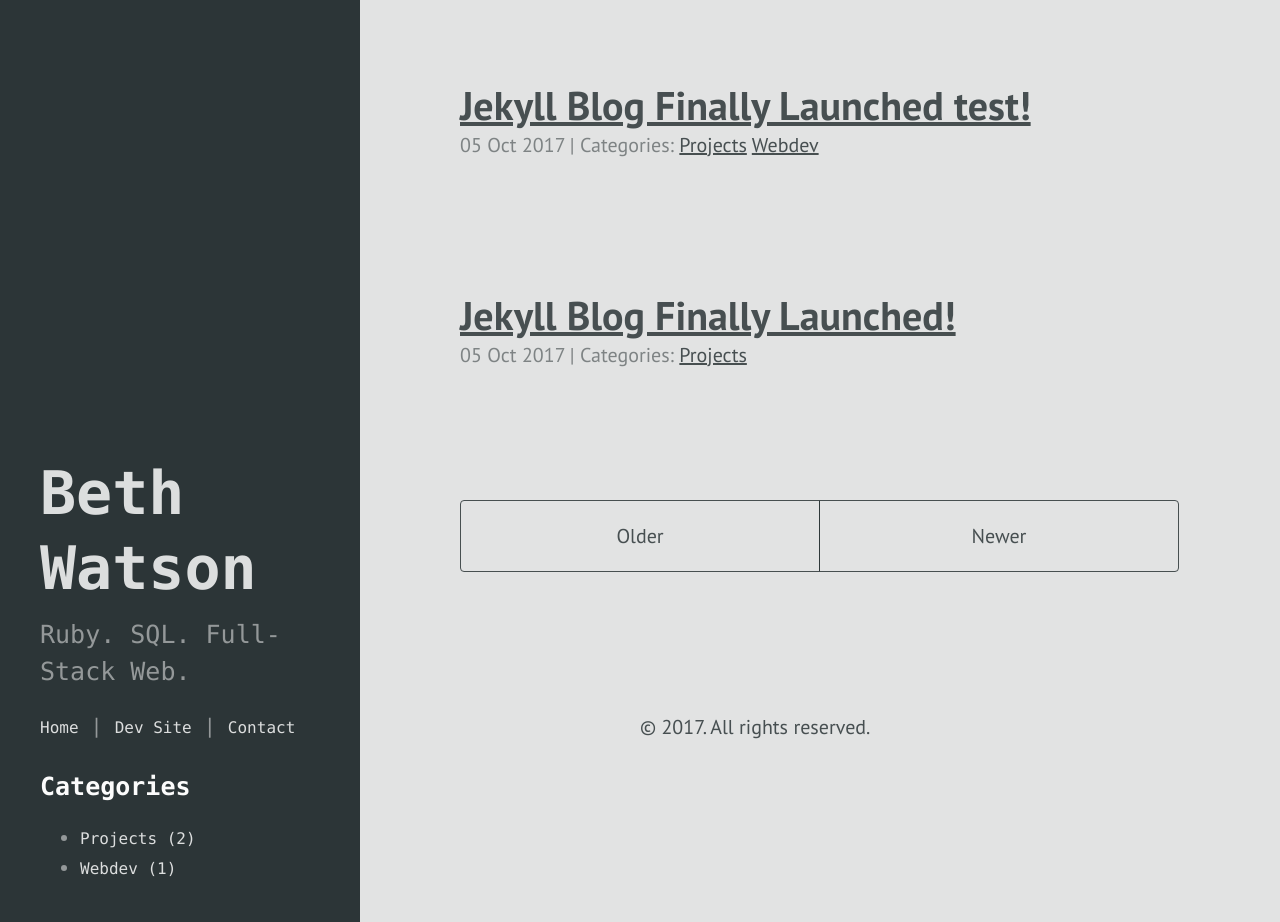
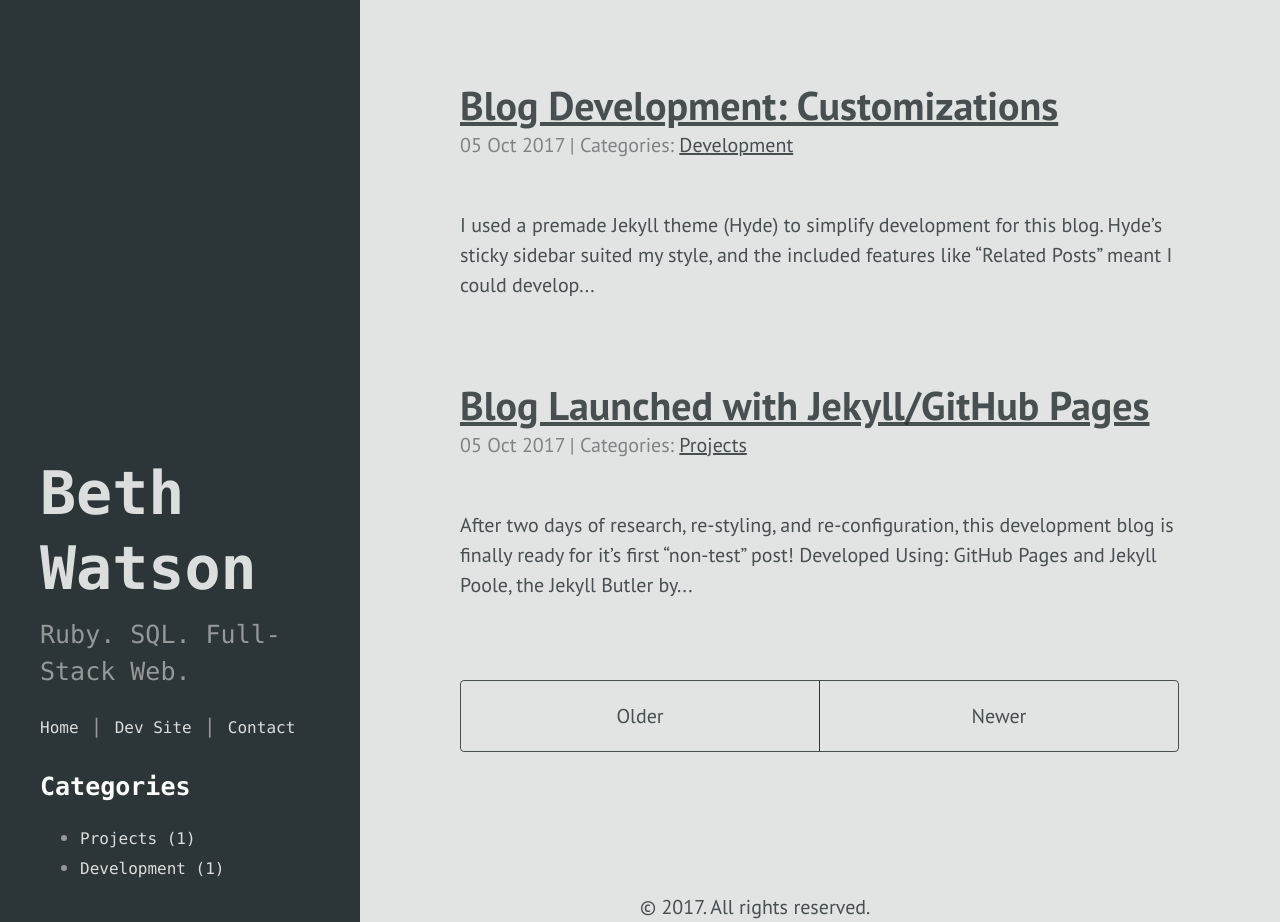
Before and after one commit to bethanyvwatson/bethanyvwatson.github.io, a Jekyll site: the page built from index.html, in a window 1280 px wide and 922 px high. Built offline with Jekyll 4.4.1, drawn with Linux system fonts in a browser that asks for light colours; the list of posts is cut into pages by our own code.

Commit message:
Publish Posts.

````diff
--- a/_category/webdev.md
+++ /dev/null
@@ -1,5 +0,0 @@
----
-title: Posts About Web Development
-tag: webdev
-permalink: "/category/webdev"
----
--- a/_posts/2017-10-05-about-the-blog.md
+++ b/_posts/2017-10-05-about-the-blog.md
@@ -1,7 +1,30 @@
 ---
 layout: post
-title: "Jekyll Blog Finally Launched!"
+title: "Blog Launched with Jekyll/GitHub Pages"
 date: 2017-10-05
 categories:
   - projects
 ---
+
+After two days of research, re-styling, and re-configuration, this development blog is finally ready for it's first "non-test" post!
+
+## Developed Using:
++ GitHub Pages and [Jekyll](https://jekyllrb.com/)
++ [Poole](https://github.com/poole/poole), the Jekyll Butler by Mark Otto
++ The [Hyde Jekyll Theme](https://github.com/poole/hyde), again by Mark Otto.
++ Color and opacity styles were taken from [my personal website](www.bethanywatson.me)
+
+## Why Jekyll and Hyde?
+While I could have developed a blog app from scratch or mounted a blogging engine onto my existing Rails website, I wanted the focus of my development blog to be on the content --  not its development. Because Jekyll and GitHub pages are so well integrated, this combination seemed like a good choice for a blog with low overhead.
+
+I went with a premade theme -- Hyde -- for the same reason; I wanted to get up and running quickly without too much front-end fiddling.
+
+## What's next?
+An infusion of content!
+
+When spinning things up, I made a few front-end customizations and added "categories" to posts. The first development post will go over some of these customizations.
+
+Going forward, expect additional posts following development milestones for some of my other personal projects, as well as some Today I Learned tidbits.
+
+Thanks for reading! Looking forward to writing,
+Beth
--- a/_posts/2017-10-05-blahah.md
+++ /dev/null
@@ -1,8 +0,0 @@
----
-layout: post
-title: "Jekyll Blog Finally Launched test!"
-date: 2017-10-05
-categories:
-  - projects
-  - webdev
----
--- /dev/null
+++ b/_posts/2017-10-05-blog-customizations-challenges.md
@@ -0,0 +1,54 @@
+---
+layout: post
+title: "Blog Development: Customizations"
+date: 2017-10-05
+categories:
+  - development
+---
+
+I used a premade Jekyll theme ([Hyde](https://github.com/poole/hyde)) to simplify development for this blog. Hyde's sticky sidebar suited my style, and the included features like "Related Posts" meant I could develop a full-featured site and still get to writing content quickly.
+
+ Still, I couldn't resist adding a few customizations.
+
+### Color Scheme
+To achieve "brand" continuity with my personal website, I copied the reduced-opacity styles and color scheme from [www.bethanywatson.com](http://www.bethanywatson.me).
+
+### Sidebar Responsiveness
+This theme features a striking, sticky sidebar. Out of the box, its built-in reponsive behavior causes the sidebar to pop to the top of the page on smaller screen-widths. Nifty! But if you have a lot of content in the sidebar, this content can quickly overwhelm the page.
+
+To address this, I added a `categories` class to the "Categories" section in the sidebar and used a media query to hide this section for certain screen widths.
+
+```css
+@media (max-width: 48em) {
+  .categories {
+    display: none;
+  }
+}
+```
+
+And for short screens, sidebar content can get cut-off completely. I used a similar strategy to preserve the visibility of important content for shorter screen sizes. This time, I focused on `max-height`.
+
+```css
+@media (max-height: 350px) {
+  .descr, .categories {
+    display: none;
+  }
+}
+
+@media (max-height: 500px) {
+  .descr {
+    display: none;
+  }
+}
+```
+The site "description" disappears first, and for even shorter screens the categories also disappear, ensuring the site navigation (and my name, heh) stay in sight as long as possible.
+
+Go ahead and test it out!
+
+### Post Categories
+One thing the Hyde theme did not come with was built-in post categorization. I wanted to be able to categorize my blog posts according to their general topic and have a separate index page of posts for each category.
+
+To accomplish this, I followed [Creating Category Pages in Jekyll without Plugins](https://kylewbanks.com/blog/creating-category-pages-in-jekyll-without-plugins) by Kyle Banks. Unlike many other tutorials, Kyle uses Jekyll "collections" to create categories and category pages.
+
+### Listing Categories in the Sidebar
+In the sidebar on the left (assuming your screen is large enough!) you should see a list of categories with a post-count next to each one. Out of all the tutorials available on the web, an abridged version of [this gist](https://gist.github.com/Phlow/a0e3fa686eb259fe7f76) by Phlow ended up working for me.
````
